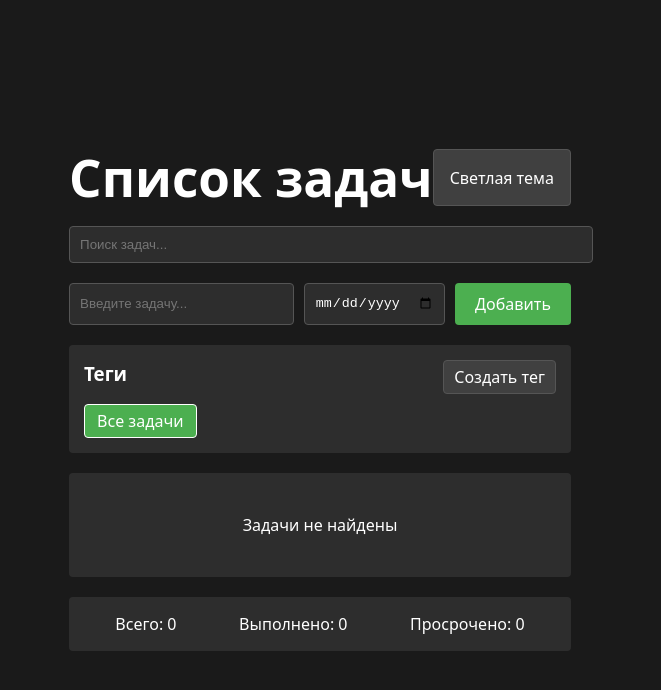
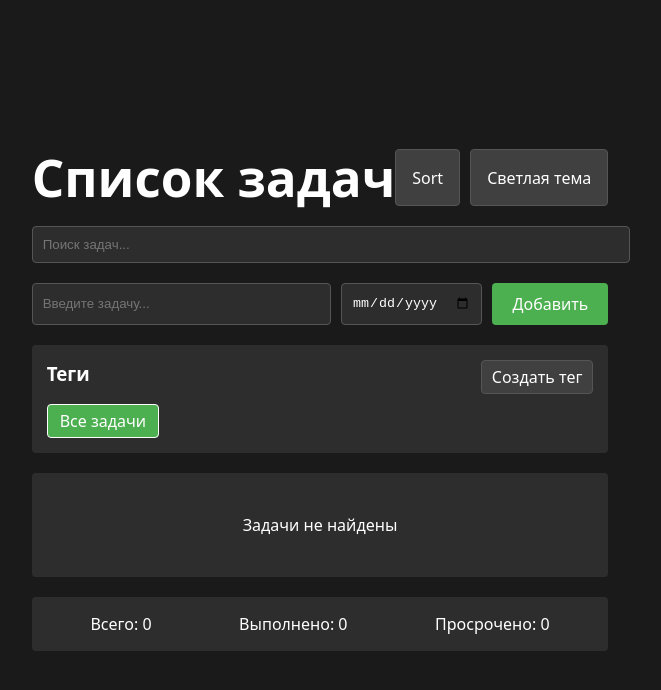
Before and after one commit to Yrn178/aaaproject, a React (Vite) app: page / in a window 1280 px wide. Shown: the top 690 px of the page, without its empty margins (320-981 px from the left). Built offline with nearby package versions, Linux system fonts and the light colour scheme.

Commit message:
Add files via upload

```diff
--- a/src/components/TasksList.jsx
+++ b/src/components/TasksList.jsx
@@ -15,20 +15,22 @@ export default function TaskList() {
     const [editInput, setEditInput] = useState("");
     const [editDeadline, setEditDeadline] = useState("");
     const [editTag, setEditTag] = useState(null);
+    const [sortAlphabetically, setSortAlphabetically] = useState(false);
 
     useEffect(() => {
         const saved = JSON.parse(localStorage.getItem('data') || '{}');
         setTasks(saved.tasks || []);
         setTags(saved.tags || []);
         if (saved.theme) setTheme(saved.theme);
+        if (saved.sortAlphabetically !== undefined) setSortAlphabetically(saved.sortAlphabetically);
     }, []);
 
     useEffect(() => {
-        localStorage.setItem('data', JSON.stringify({ tasks, tags, theme }));
+        localStorage.setItem('data', JSON.stringify({ tasks, tags, theme, sortAlphabetically }));
         document.body.style.cssText = theme === 'light'
             ? 'background:#fff;color:#333;margin:0;min-height:100vh'
             : 'background:#1a1a1a;color:#fff;margin:0;min-height:100vh';
-    }, [tasks, tags, theme]);
+    }, [tasks, tags, theme, sortAlphabetically]);
 
     const addTask = (e) => {
         e.preventDefault();
@@ -117,15 +119,36 @@ export default function TaskList() {
         }
     }[theme];
 
-    const filteredTasks = tasks.filter(task =>
+    const filteredTasks = tasks
+        .filter(task =>
             task.task.toLowerCase().includes(searchQuery.toLowerCase()) &&
             (!selectedTag || task.tags?.some(t => t.id === selectedTag.id))
-    );
+        )
+        .sort((a, b) => {
+            if (sortAlphabetically) {
+                return a.task.localeCompare(b.task, 'ru');
+            }
+            return 0;
+        });
 
     return (
         <div style={{ maxWidth: '900px', margin: '20px auto', padding: '20px' }}>
             <div style={{ display: 'flex', justifyContent: 'space-between', marginBottom: '20px' }}>
                 <h1 style={{ margin: 0, color: themeStyles.text }}>Список задач</h1>
+                <div style={{ display: 'flex', gap: '10px' }}>
+                    <button
+                        onClick={() => setSortAlphabetically(!sortAlphabetically)}
+                        style={{
+                            padding: '8px 16px',
+                            background: sortAlphabetically ? '#4CAF50' : themeStyles.btn,
+                            border: `1px solid ${themeStyles.border}`,
+                            color: sortAlphabetically ? 'white' : themeStyles.text,
+                            cursor: 'pointer',
+                            borderRadius: '4px'
+                        }}
+                    >
+                        Sort {sortAlphabetically ? '✓' : ''}
+                    </button>
                     <button
                         onClick={() => setTheme(t => t === 'light' ? 'dark' : 'light')}
                         style={{
@@ -139,6 +162,7 @@ export default function TaskList() {
                     >
                         {theme === 'light' ? 'Темная тема' : 'Светлая тема'}
                     </button>
+                </div>
             </div>
 
             <input
```
Lines whose indentation alone changed are shown as unchanged.
